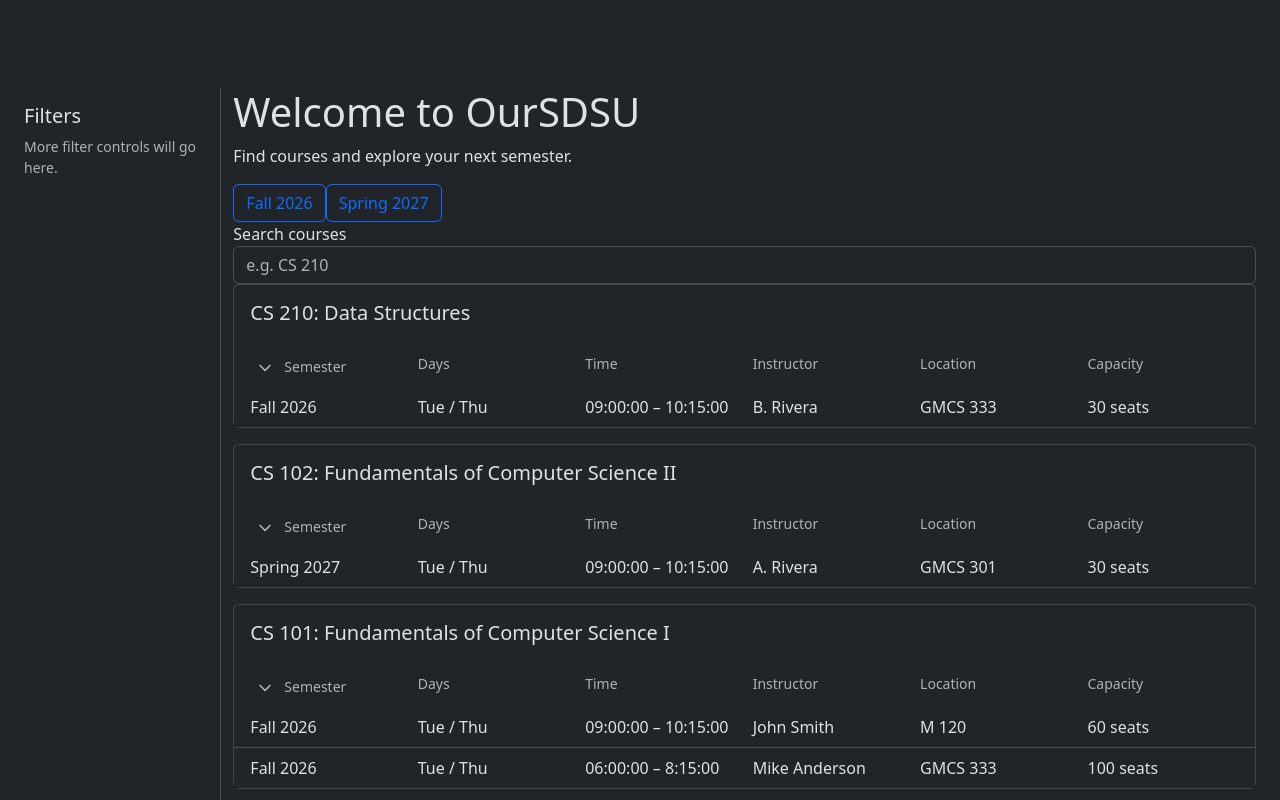
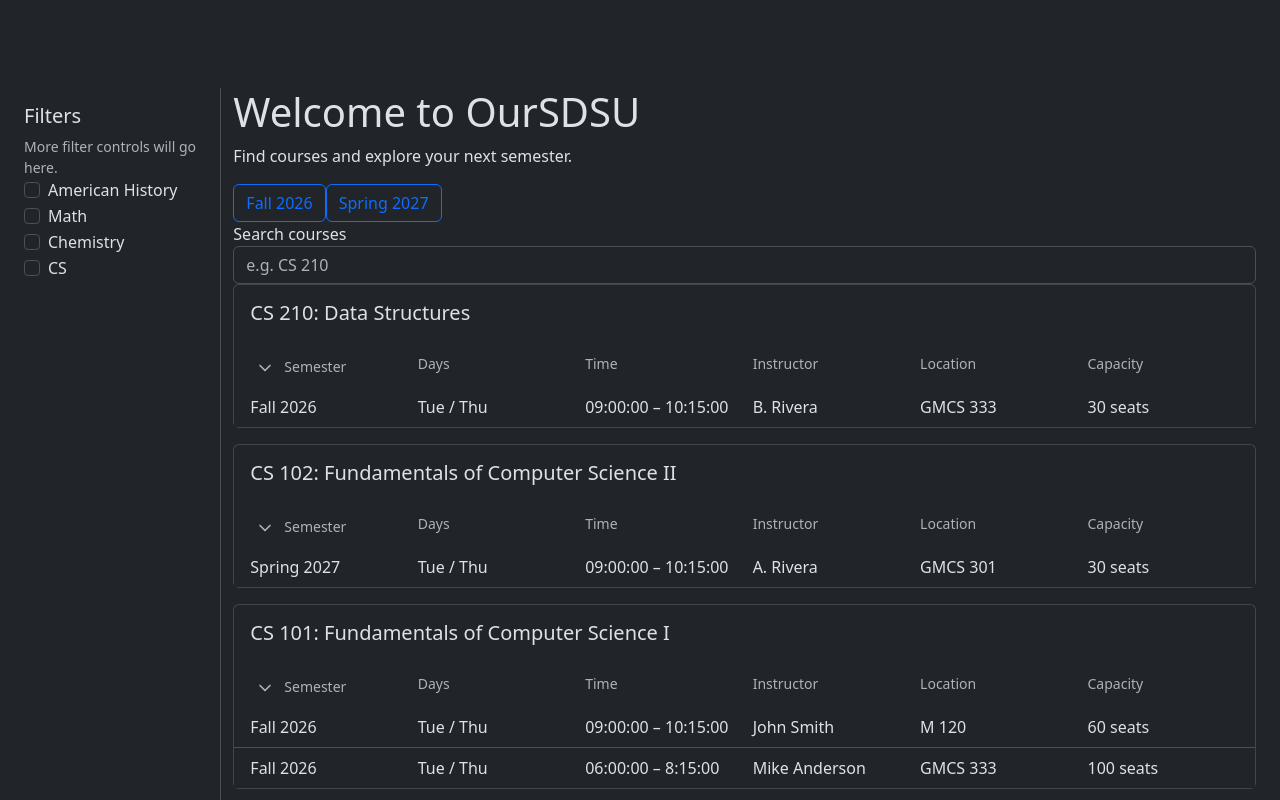
Before and after one commit to SonOfAthena1/OurSDSU, a React (Vite) app in the folder frontend/: page / in a window 1280 px wide. Shown: the top 800 px of the page. Built offline with nearby package versions, Linux system fonts and the light colour scheme.

Commit message:
Added Checkboxes to FilterSideBar.tsx

```diff
--- a/frontend/src/api/devGEcategories.ts
+++ b/frontend/src/api/devGEcategories.ts
@@ -8,6 +8,8 @@ const sampleResponse: { results: GEcategory[] } = {
       ge_category: "American History",
     },
     { ge_category_id: 2, ge_category_code: "2b", ge_category: "Math" },
+    { ge_category_id: 3, ge_category_code: "3c", ge_category: "Chemistry" },
+    { ge_category_id: 4, ge_category_code: "4d", ge_category: "CS" },
   ],
 };
 
--- a/frontend/src/components/CourseCard.tsx
+++ b/frontend/src/components/CourseCard.tsx
@@ -45,9 +45,7 @@ function CourseCard({ course }: CourseCardProps) {
                   focusable="false"
                 >
                   <path
-                    d={
-                      sectionsOpen ? "M6 9 L12 15 L18 9" : "M9 6 L15 12 L9 18"
-                    }
+                    d={sectionsOpen ? "M6 9 L12 15 L18 9" : "M9 6 L15 12 L9 18"}
                   />
                 </svg>
               </Button>
--- a/frontend/src/components/FilterSidebar.tsx
+++ b/frontend/src/components/FilterSidebar.tsx
@@ -1,9 +1,29 @@
+import Form from "react-bootstrap/Form";
+import { useCourseContext } from "../hooks/useCourseContext";
+
 function FilterSidebar() {
+  const { geCategories, selectedGECategoryIds, setSelectedGECategoryIds } =
+    useCourseContext();
+
+    /**
+     * Changes current state of checkbox
+     * if gecategory id is in array, removes it
+     * else, adds it to array
+     * @param GECategoryId
+     *
+     */
+  function toggleGECategory(GECategoryId: number) {
+    setSelectedGECategoryIds(
+      (previousIds) =>
+        previousIds.includes(GECategoryId)
+          ? previousIds.filter((id) => id !== GECategoryId) // remove it
+          : [...previousIds, GECategoryId], // add it
+    );
+    console.log(selectedGECategoryIds)
+  }
+
   return (
-    <aside
-      className="py-3"
-      aria-labelledby="filters-heading"
-    >
+    <aside className="py-3" aria-labelledby="filters-heading">
       <h2 id="filters-heading" className="h5">
         Filters
       </h2>
@@ -11,6 +31,23 @@ function FilterSidebar() {
       <p className="small text-body-secondary mb-0">
         More filter controls will go here.
       </p>
+      <Form>
+        <div>
+          {geCategories.map((geCategories) => (
+            <Form.Check
+              key={geCategories.ge_category_id}
+              type="checkbox"
+
+              aria-pressed={selectedGECategoryIds.includes(
+                geCategories.ge_category_id,
+              )} // communciates state to screen readers
+              onClick={() => toggleGECategory(geCategories.ge_category_id)}
+
+              label={`${geCategories.ge_category}`}
+            />
+          ))}
+        </div>
+      </Form>
     </aside>
   );
 }
--- a/frontend/src/contexts/CourseContext.tsx
+++ b/frontend/src/contexts/CourseContext.tsx
@@ -18,7 +18,9 @@ const CourseProvider = ({ children }: CourseProviderProps) => {
   const [semesters, setSemesters] = useState<Semester[]>([]);
   const [geCategories, setGEcategories] = useState<GEcategory[]>([]);
   const [selectedSemesterIds, setSelectedSemesterIds] = useState<number[]>([]);
-
+  const [selectedGECategoryIds, setSelectedGECategoryIds] = useState<number[]>(
+    [],
+  );
   const value = {
     courses,
     setCourses,
@@ -28,6 +30,8 @@ const CourseProvider = ({ children }: CourseProviderProps) => {
     setSelectedSemesterIds,
     geCategories,
     setGEcategories,
+    selectedGECategoryIds,
+    setSelectedGECategoryIds,
   };
 
   useEffect(() => {
--- a/frontend/src/hooks/useCourseContext.ts
+++ b/frontend/src/hooks/useCourseContext.ts
@@ -17,6 +17,8 @@ type CourseContextValue = {
   setCourses: Dispatch<SetStateAction<Course[]>>;
   setSemesters: Dispatch<SetStateAction<Semester[]>>;
   setGEcategories: Dispatch<SetStateAction<GEcategory[]>>;
+  selectedGECategoryIds: number[];
+  setSelectedGECategoryIds: Dispatch<SetStateAction<number[]>>;
 };
 
 export const CourseContext = createContext<CourseContextValue | undefined>(
```
Also changed, not shown: 1 other file (tests, documents, lock files or other folders).
